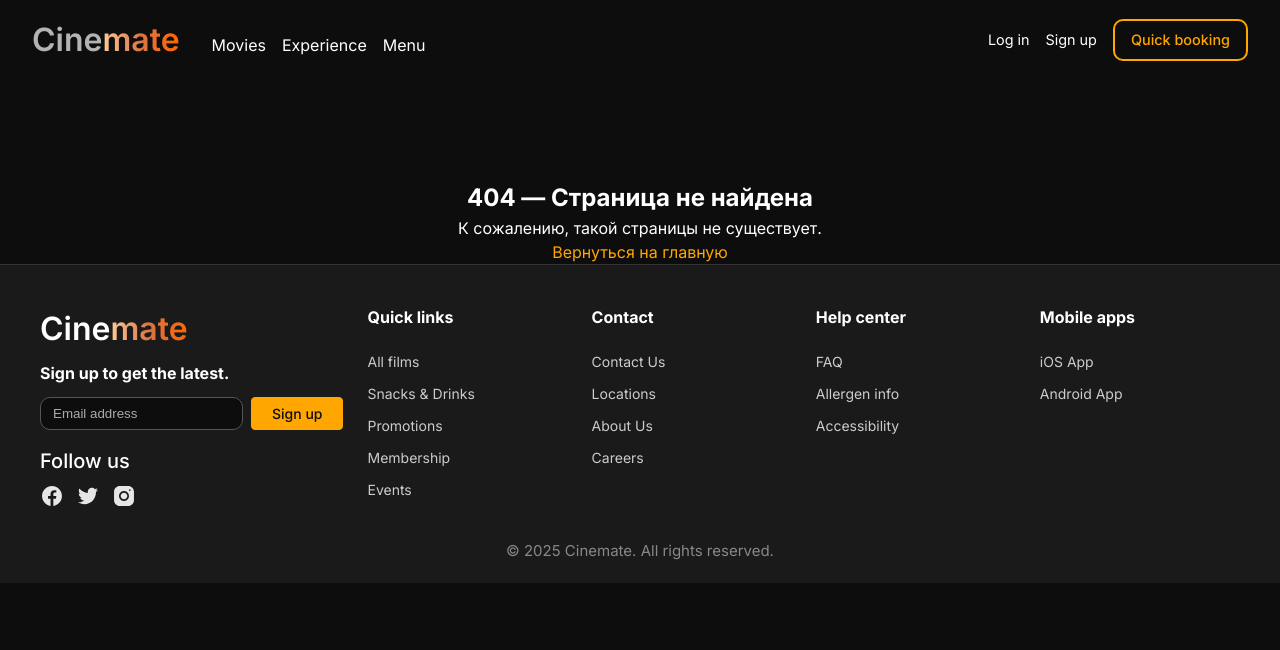
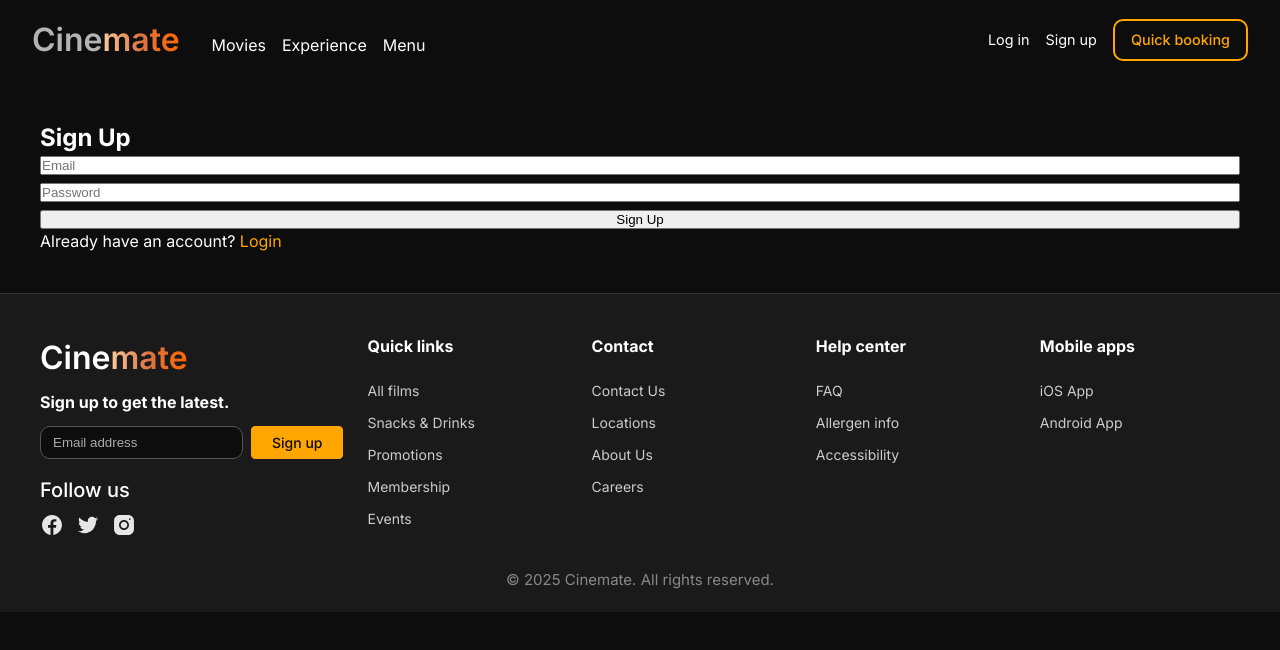
Before and after one commit to Maxnights/cinemate, a React (Create React App) app: page /signup in a window 1280 px wide. Shown: the top 650 px of the page. Built offline with nearby package versions, Linux system fonts and the light colour scheme.

Commit message:
Add basic auth system

```diff
--- a/src/App.js
+++ b/src/App.js
@@ -6,7 +6,10 @@ import HomePage from "./pages/home/index";
 import MoviesPage from "./pages/movies/index";
 import MovieDetailPage from "./pages/movies/detail/index";
 import BookingPage from "./pages/booking/index";
+import LoginPage from "./pages/login";
+import SignupPage from "./pages/signup";
 import NotFoundPage from "./pages/not-found/index";
+import ProtectedRoute from "./components/common/ProtectedRoute";
 
 function App() {
   return (
@@ -18,7 +21,16 @@ function App() {
           <Route path="/" element={<HomePage />} />
           <Route path="/movies" element={<MoviesPage />} />
           <Route path="/movies/:slug" element={<MovieDetailPage />} />
-          <Route path="/booking/*" element={<BookingPage />} />
+          <Route
+            path="/booking/*"
+            element={
+              <ProtectedRoute>
+                <BookingPage />
+              </ProtectedRoute>
+            }
+          />
+          <Route path="/login" element={<LoginPage />} />
+          <Route path="/signup" element={<SignupPage />} />
           <Route path="*" element={<NotFoundPage />} />
         </Routes>
       </main>
--- /dev/null
+++ b/src/components/common/ProtectedRoute/index.jsx
@@ -0,0 +1,14 @@
+import React from "react";
+import { Navigate, useLocation } from "react-router-dom";
+import { useAuth } from "../../../contexts/AuthContext";
+
+export default function ProtectedRoute({ children }) {
+  const { user } = useAuth();
+  const location = useLocation();
+
+  if (!user) {
+    return <Navigate to="/signup" state={{ from: location }} replace />;
+  }
+
+  return children;
+}
--- a/src/components/layout/Header/index.jsx
+++ b/src/components/layout/Header/index.jsx
@@ -2,8 +2,12 @@
 import React from "react";
 import { NavLink, Link } from "react-router-dom";
 import styles from "./index.module.css";
+import { useAuth } from "../../../contexts/AuthContext";
 
-const Header = () => (
+const Header = () => {
+  const { user, logout } = useAuth();
+
+  return (
     <header className={styles.header}>
       <div className={styles.left}>
         <Link to="/" className={styles.logo}>
@@ -13,7 +17,9 @@ const Header = () => (
           <NavLink
             to="/movies"
             className={({ isActive }) =>
-            isActive ? `${styles.navLink} ${styles.activeLink}` : styles.navLink
+              isActive
+                ? `${styles.navLink} ${styles.activeLink}`
+                : styles.navLink
             }
           >
             Movies
@@ -21,7 +27,9 @@ const Header = () => (
           <NavLink
             to="/experience"
             className={({ isActive }) =>
-            isActive ? `${styles.navLink} ${styles.activeLink}` : styles.navLink
+              isActive
+                ? `${styles.navLink} ${styles.activeLink}`
+                : styles.navLink
             }
           >
             Experience
@@ -29,7 +37,9 @@ const Header = () => (
           <NavLink
             to="/menu"
             className={({ isActive }) =>
-            isActive ? `${styles.navLink} ${styles.activeLink}` : styles.navLink
+              isActive
+                ? `${styles.navLink} ${styles.activeLink}`
+                : styles.navLink
             }
           >
             Menu
@@ -37,17 +47,26 @@ const Header = () => (
         </nav>
       </div>
       <div className={styles.actions}>
+        {user ? (
+          <button onClick={() => logout()} className={styles.link}>
+            Log out
+          </button>
+        ) : (
+          <>
             <Link to="/login" className={styles.link}>
               Log in
             </Link>
             <Link to="/signup" className={styles.link}>
               Sign up
             </Link>
+          </>
+        )}
         <Link to="/quick-booking" className={styles.quickBooking}>
           Quick booking
         </Link>
       </div>
     </header>
   );
+};
 
 export default Header;
--- /dev/null
+++ b/src/contexts/AuthContext.jsx
@@ -0,0 +1,40 @@
+import React, { createContext, useContext, useState } from "react";
+
+const AuthContext = createContext(null);
+
+export function AuthProvider({ children }) {
+  const [user, setUser] = useState(() => {
+    try {
+      const saved = localStorage.getItem("user");
+      return saved ? JSON.parse(saved) : null;
+    } catch (e) {
+      return null;
+    }
+  });
+
+  const login = (userData, callback) => {
+    setUser(userData);
+    try {
+      localStorage.setItem("user", JSON.stringify(userData));
+    } catch (e) {}
+    if (callback) callback();
+  };
+
+  const logout = (callback) => {
+    setUser(null);
+    try {
+      localStorage.removeItem("user");
+    } catch (e) {}
+    if (callback) callback();
+  };
+
+  return (
+    <AuthContext.Provider value={{ user, login, logout }}>
+      {children}
+    </AuthContext.Provider>
+  );
+}
+
+export function useAuth() {
+  return useContext(AuthContext);
+}
--- a/src/index.js
+++ b/src/index.js
@@ -2,6 +2,11 @@ import "./index.css";
 import React from "react";
 import ReactDOM from "react-dom/client";
 import App from "./App";
+import { AuthProvider } from "./contexts/AuthContext";
 
 const root = ReactDOM.createRoot(document.getElementById("root"));
-root.render(<App />);
+root.render(
+  <AuthProvider>
+    <App />
+  </AuthProvider>,
+);
--- /dev/null
+++ b/src/pages/login/index.jsx
@@ -0,0 +1,48 @@
+import React, { useState } from "react";
+import { useLocation, useNavigate, Link } from "react-router-dom";
+import { useAuth } from "../../contexts/AuthContext";
+
+export default function LoginPage() {
+  const { login } = useAuth();
+  const navigate = useNavigate();
+  const location = useLocation();
+  const [email, setEmail] = useState("");
+  const [password, setPassword] = useState("");
+
+  const from = location.state?.from?.pathname || "/";
+
+  const handleSubmit = (e) => {
+    e.preventDefault();
+    // fake authentication, store email only
+    login({ email }, () => navigate(from, { replace: true }));
+  };
+
+  return (
+    <div className="page" style={{ padding: "40px" }}>
+      <h2>Login</h2>
+      <form
+        onSubmit={handleSubmit}
+        style={{ display: "flex", flexDirection: "column", gap: "8px" }}
+      >
+        <input
+          type="email"
+          placeholder="Email"
+          value={email}
+          onChange={(e) => setEmail(e.target.value)}
+          required
+        />
+        <input
+          type="password"
+          placeholder="Password"
+          value={password}
+          onChange={(e) => setPassword(e.target.value)}
+          required
+        />
+        <button type="submit">Login</button>
+      </form>
+      <p>
+        Don't have an account? <Link to="/signup">Sign up</Link>
+      </p>
+    </div>
+  );
+}
--- /dev/null
+++ b/src/pages/signup/index.jsx
@@ -0,0 +1,48 @@
+import React, { useState } from "react";
+import { useLocation, useNavigate, Link } from "react-router-dom";
+import { useAuth } from "../../contexts/AuthContext";
+
+export default function SignupPage() {
+  const { login } = useAuth();
+  const navigate = useNavigate();
+  const location = useLocation();
+  const [email, setEmail] = useState("");
+  const [password, setPassword] = useState("");
+
+  const from = location.state?.from?.pathname || "/";
+
+  const handleSubmit = (e) => {
+    e.preventDefault();
+    // simple sign up -> log user in
+    login({ email }, () => navigate(from, { replace: true }));
+  };
+
+  return (
+    <div className="page" style={{ padding: "40px" }}>
+      <h2>Sign Up</h2>
+      <form
+        onSubmit={handleSubmit}
+        style={{ display: "flex", flexDirection: "column", gap: "8px" }}
+      >
+        <input
+          type="email"
+          placeholder="Email"
+          value={email}
+          onChange={(e) => setEmail(e.target.value)}
+          required
+        />
+        <input
+          type="password"
+          placeholder="Password"
+          value={password}
+          onChange={(e) => setPassword(e.target.value)}
+          required
+        />
+        <button type="submit">Sign Up</button>
+      </form>
+      <p>
+        Already have an account? <Link to="/login">Login</Link>
+      </p>
+    </div>
+  );
+}
```
Lines whose indentation alone changed are shown as unchanged.
